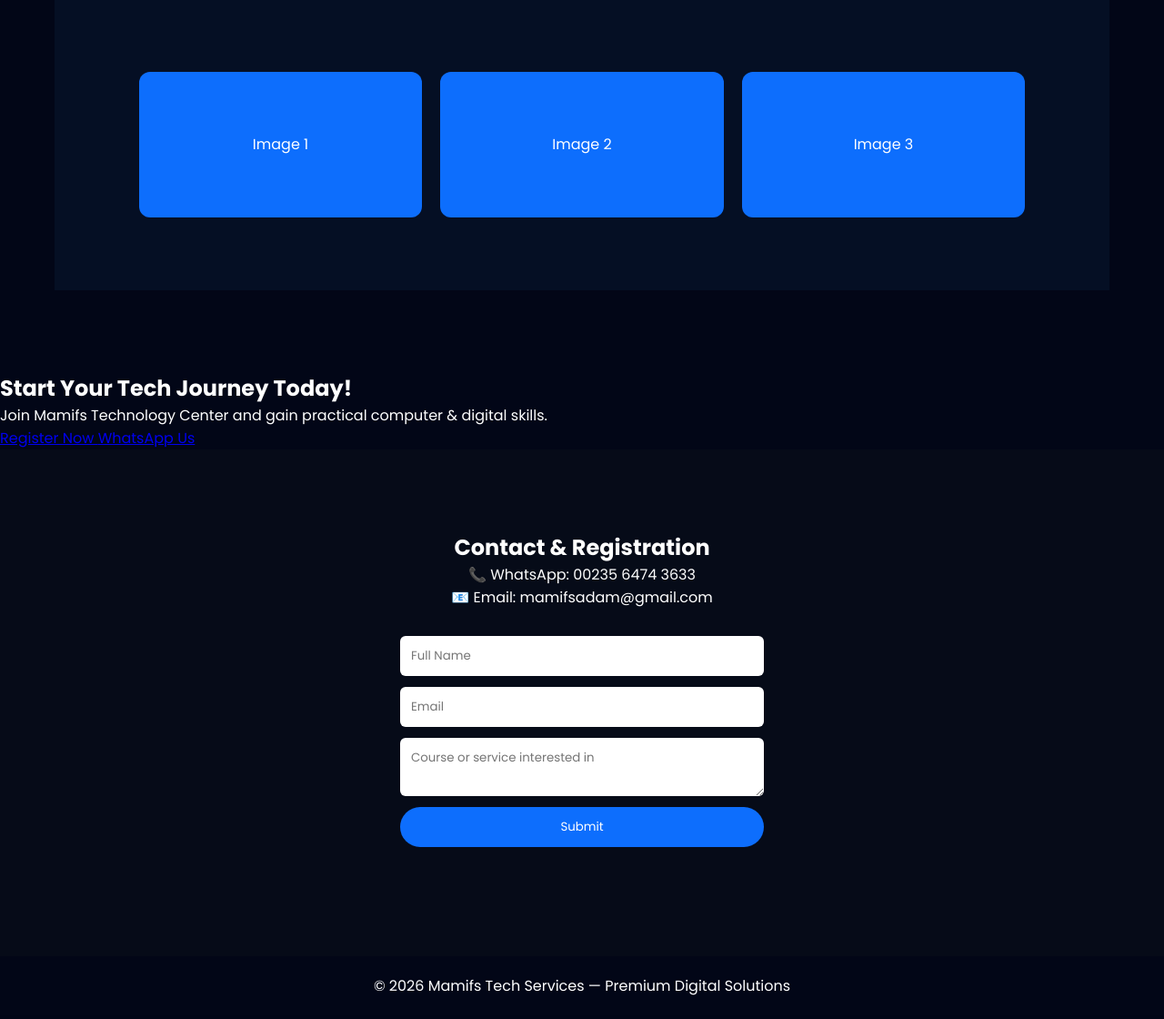
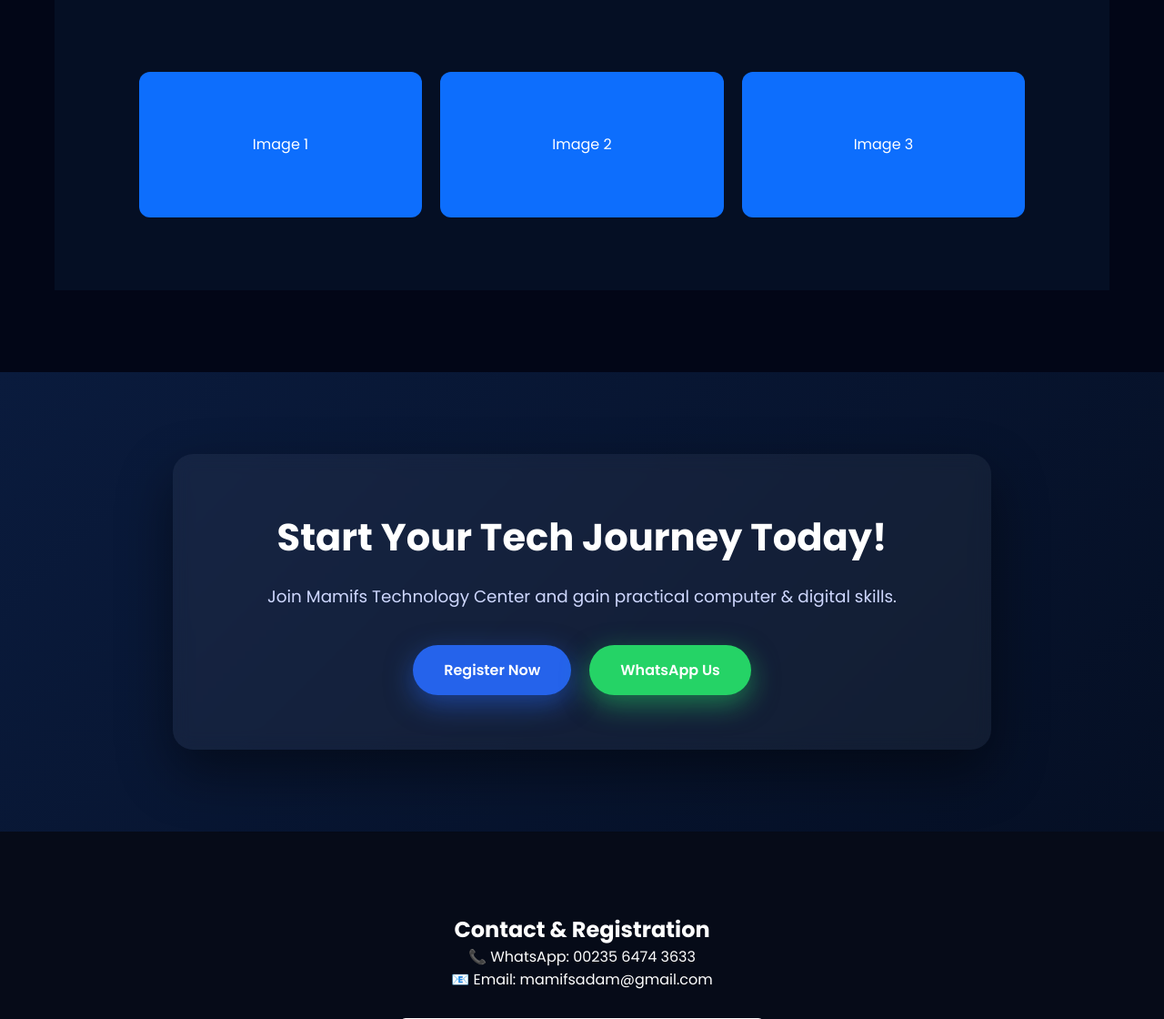
Before and after one commit to mamifsadam-pixel/mamifs-tech-services, a PHP site: page / in a window 1280 px wide. Shown: the part 2370-3490 px from the top of the page at 91% size. Before the commit the page ends 3464 px from the top, so only its background shows below. Run offline with PHP 8.4, Linux system fonts and the light colour scheme.

Commit message:
Update style.css

```diff
--- a/style.css
+++ b/style.css
@@ -361,3 +361,70 @@
 .gallery-item:hover span {
   opacity: 1;
 }
+/* CTA SECTION */
+.cta {
+  padding: 90px 8%;
+  background: linear-gradient(135deg, #0a1b3d, #050f24);
+  text-align: center;
+}
+
+.cta-box {
+  max-width: 900px;
+  margin: auto;
+  padding: 60px 40px;
+  border-radius: 22px;
+  background: rgba(255,255,255,0.05);
+  backdrop-filter: blur(10px);
+  box-shadow: 0 25px 60px rgba(0,0,0,0.45);
+}
+
+.cta h2 {
+  font-size: 2.6rem;
+  color: #ffffff;
+  margin-bottom: 20px;
+}
+
+.cta p {
+  font-size: 1.15rem;
+  color: #cfd8ff;
+  margin-bottom: 40px;
+}
+
+.cta-buttons {
+  display: flex;
+  gap: 20px;
+  justify-content: center;
+  flex-wrap: wrap;
+}
+
+.btn-primary {
+  background: #2563eb;
+  color: #fff;
+  padding: 15px 34px;
+  border-radius: 50px;
+  text-decoration: none;
+  font-weight: 600;
+  transition: all 0.35s ease;
+  box-shadow: 0 10px 30px rgba(37,99,235,0.5);
+}
+
+.btn-primary:hover {
+  background: #1d4ed8;
+  transform: translateY(-3px);
+}
+
+.btn-whatsapp {
+  background: #25D366;
+  color: #fff;
+  padding: 15px 34px;
+  border-radius: 50px;
+  text-decoration: none;
+  font-weight: 600;
+  transition: all 0.35s ease;
+  box-shadow: 0 10px 30px rgba(37,211,102,0.5);
+}
+
+.btn-whatsapp:hover {
+  background: #1ebc5a;
+  transform: translateY(-3px);
+}
```
